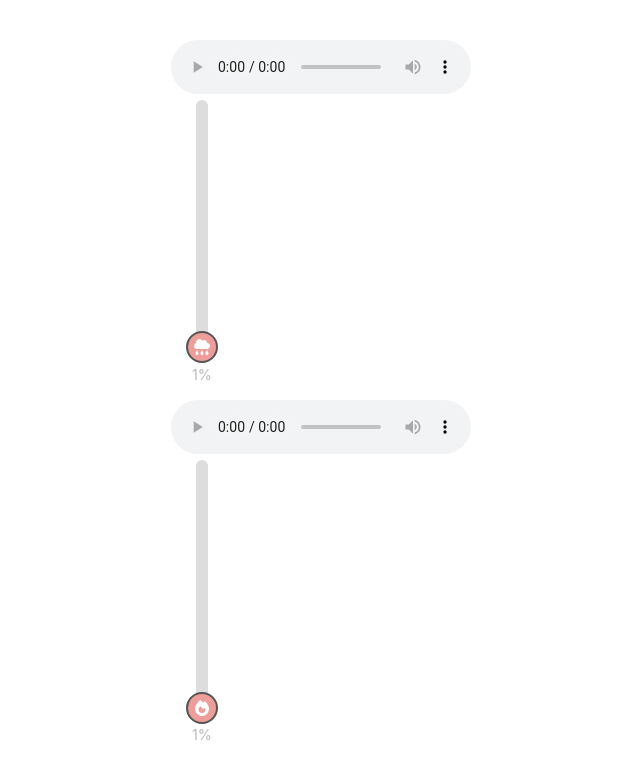
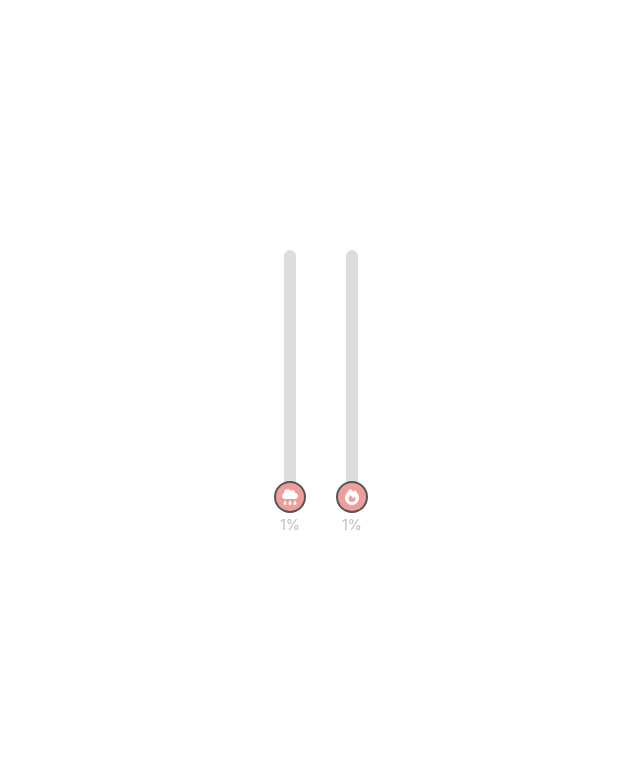
Before and after one commit to weiying-chen/noice, a React (Vite) app: page / in a window 1280 px wide. Shown: the top 778 px of the page, without its empty margins (319-959 px from the left). Built offline with nearby package versions, Linux system fonts and the light colour scheme.

Commit message:
Position audios horizontally

```diff
--- a/src/App.css
+++ b/src/App.css
@@ -8,37 +8,7 @@
   text-align: center;
 }
 
-.logo {
-  height: 6em;
-  padding: 1.5em;
-  will-change: filter;
-  transition: filter 300ms;
-}
-
-.logo:hover {
-  filter: drop-shadow(0 0 2em #646cffaa);
-}
-
-.logo.react:hover {
-  filter: drop-shadow(0 0 2em #61dafbaa);
-}
-
-@keyframes logo-spin {
-  from {
-    transform: rotate(0deg);
-  }
-  to {
-    transform: rotate(360deg);
-  }
-}
-
-@media (prefers-reduced-motion: no-preference) {
-  a:nth-of-type(2) .logo {
-    animation: logo-spin infinite 20s linear;
-  }
-}
-
-.sliders-container {
+.audios {
   display: flex;
 }
 
--- a/src/App.tsx
+++ b/src/App.tsx
@@ -26,10 +26,10 @@ function App() {
   };
 
   return (
-    <>
+    <div className="audios">
       {audios.map((audio, index) => (
-        <div key={index} className="noise">
-          <audio controls ref={audioRefs[index]}>
+        <div key={index} className="audio">
+          <audio ref={audioRefs[index]}>
             <source src={audio.src} type="audio/mpeg" />
             Your browser does not support the audio element.
           </audio>
@@ -55,7 +55,7 @@ function App() {
           </div>
         </div>
       ))}
-    </>
+    </div>
   );
 }
 
```
